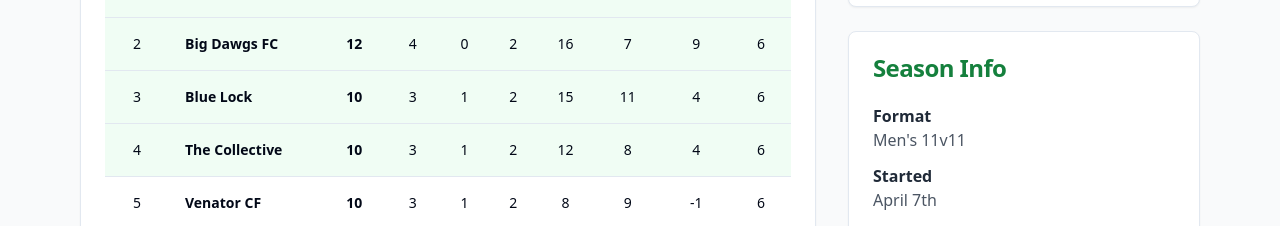
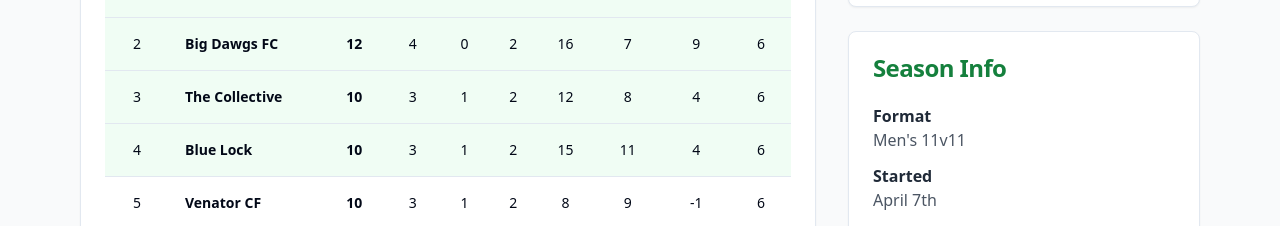
Before and after one commit to aaron132435/a5soccer-thursday-nights-kickoff, a React (Vite) app: page /tuesday-mens-standings in a window 1280 px wide. Shown: the part 487-713 px from the top of the page. Built offline with nearby package versions, Linux system fonts and the light colour scheme.

Commit message:
Changes
Co-authored-by: aaron132435 <60522780+aaron132435@users.noreply.github.com>

```diff
--- a/src/pages/TuesdayMensStandings.tsx
+++ b/src/pages/TuesdayMensStandings.tsx
@@ -8,8 +8,8 @@ const TuesdayMensStandings = () => {
   const scheduleUrl = "https://docs.google.com/document/d/1tHCF3MQefo87yojhsNTBVc0yxKHooW1PjKQ6mv0VlkU/edit?usp=sharing";
 
   const rawStandings = [
+    { team: "The Collective", points: 10, wins: 3, losses: 2, draws: 1, ps: 12, psa: 8, psd: 4, played: 6 },
     { team: "Blue Lock", points: 10, wins: 3, losses: 2, draws: 1, ps: 15, psa: 11, psd: 4, played: 6 },
-    { team: "The Collective", points: 10, wins: 3, losses: 2, draws: 1, ps: 12, psa: 8, psd: 4, played: 6 },
     { team: "The Paulers", points: 8, wins: 2, losses: 2, draws: 2, ps: 13, psa: 12, psd: 1, played: 6 },
     { team: "Los Lobos FC", points: 0, wins: 0, losses: 6, draws: 0, ps: 6, psa: 25, psd: -19, played: 6 },
     { team: "Piggy Pigs FC", points: 16, wins: 5, losses: 0, draws: 1, ps: 21, psa: 8, psd: 13, played: 6 },
```
